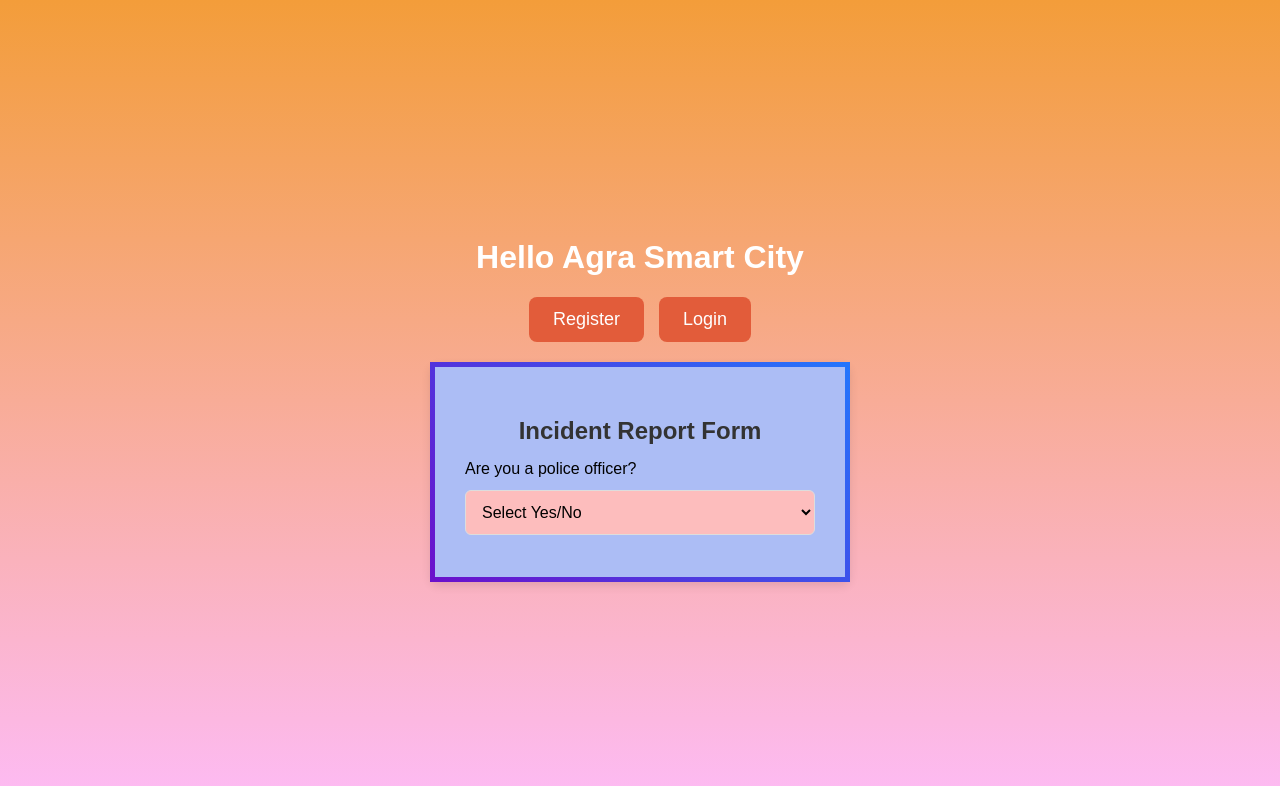
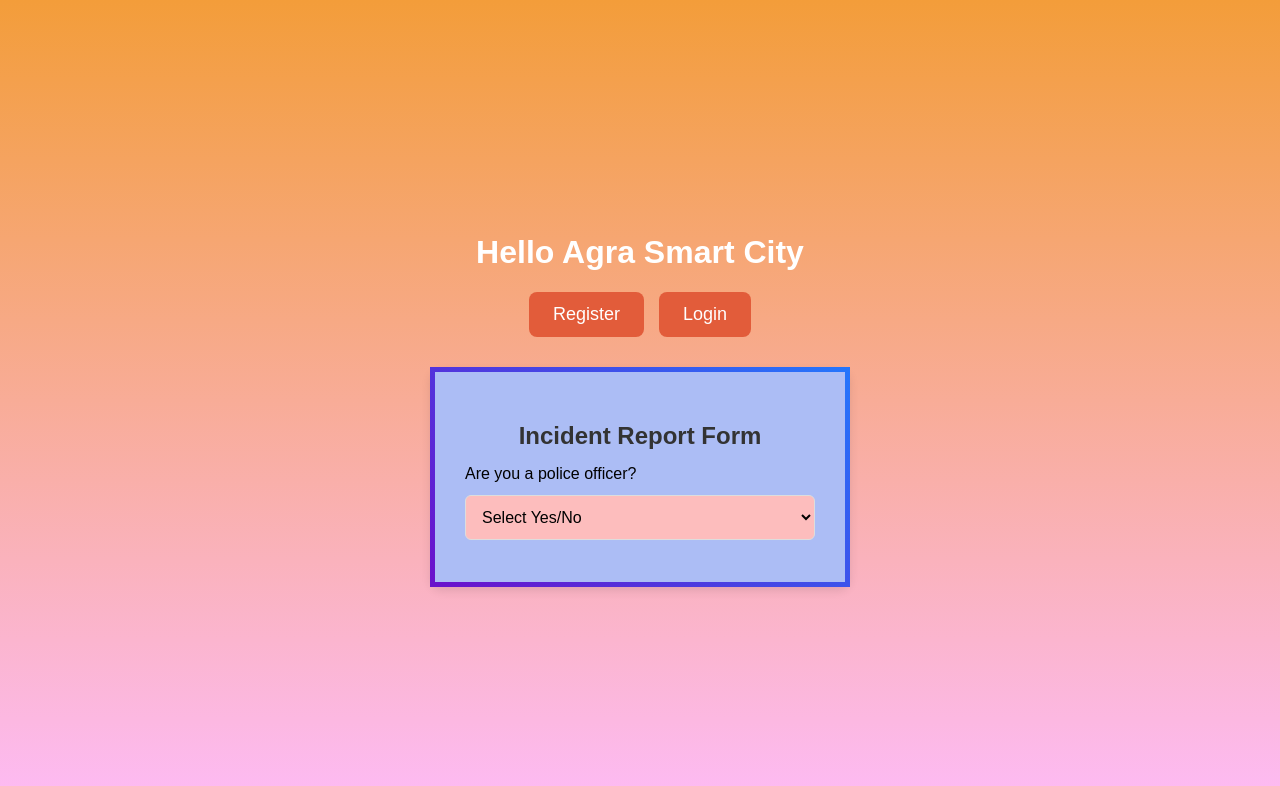
Before and after one commit to Ayushrajputrs1432/FORM-PROJECT, a plain HTML site: page Untitled-1.html in a window 1280 px wide. Drawn offline with Linux system fonts and the light colour scheme.

Commit message:
Update Untitled-1.html

```diff
--- a/Untitled-1.html
+++ b/Untitled-1.html
@@ -26,10 +26,10 @@
             text-align: left;
             background-color: rgb(172, 189, 245);
             padding: 30px;
-            border-radius: 8px;
+            border-radius: 12px;
             box-shadow: 0 4px 10px rgba(0, 0, 0, 0.1);
             width: 350px ;
-            margin-top: 20px;
+            margin-top: 30px;
 
             color: black;
             border: 5px solid;
```
